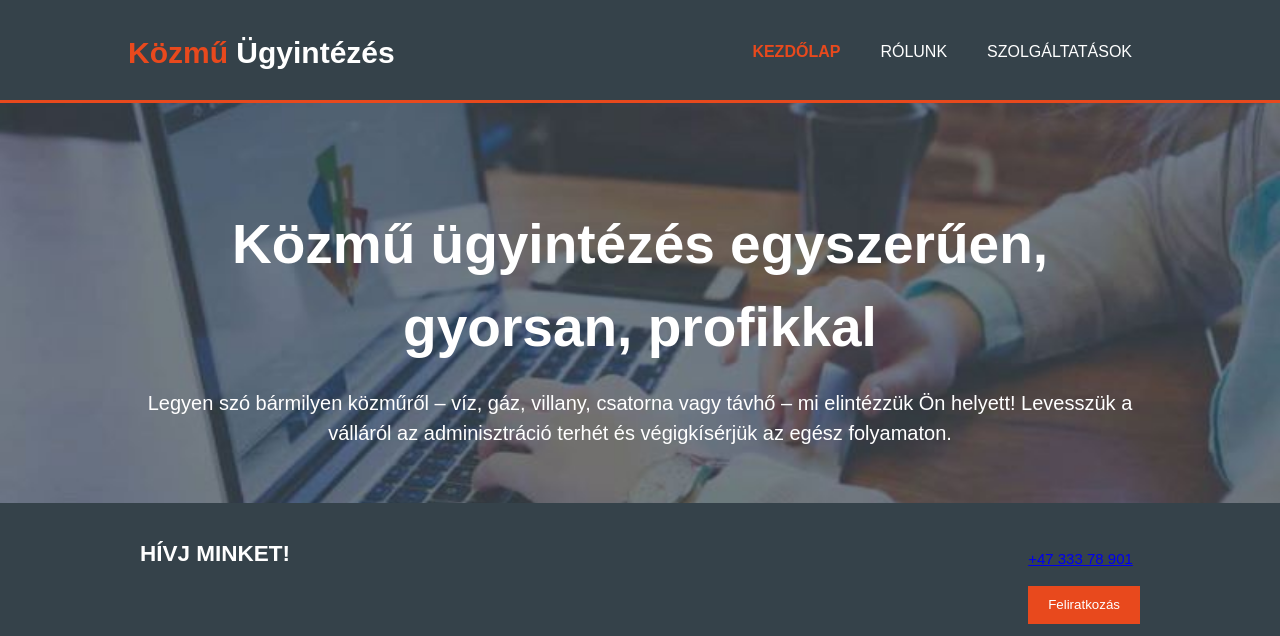
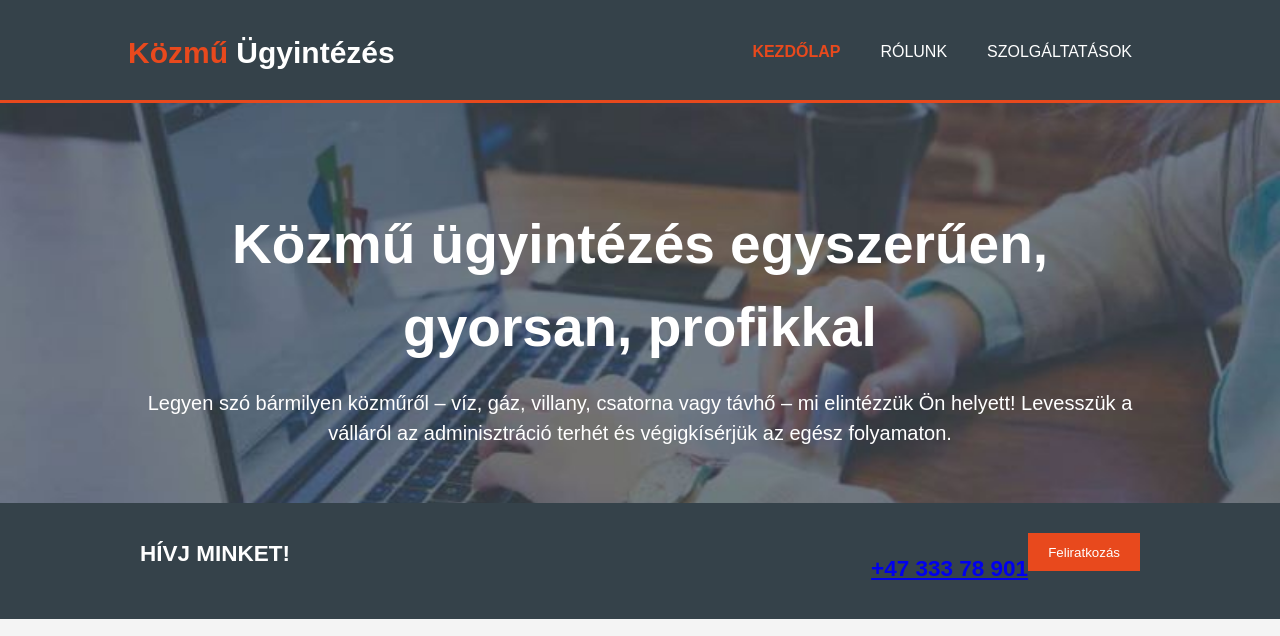
Before and after one commit to Mage1982/Kozmu, a plain HTML site: page index.html in a window 1280 px wide. Shown: the top 636 px of the page. Drawn offline with Linux system fonts and the light colour scheme.

Commit message:
Update index.html

```diff
--- a/index.html
+++ b/index.html
@@ -37,7 +37,7 @@
       <div class="container">
         <h1>HÍVJ MINKET!</h1>
         <form>
-          <p><a href="tel:+4733378901">+47 333 78 901</a></p>
+          <h1><a href="tel:+4733378901">+47 333 78 901</a></h1>
 
           <button type="submit" class="button_1">Feliratkozás</button>
         </form>
```
